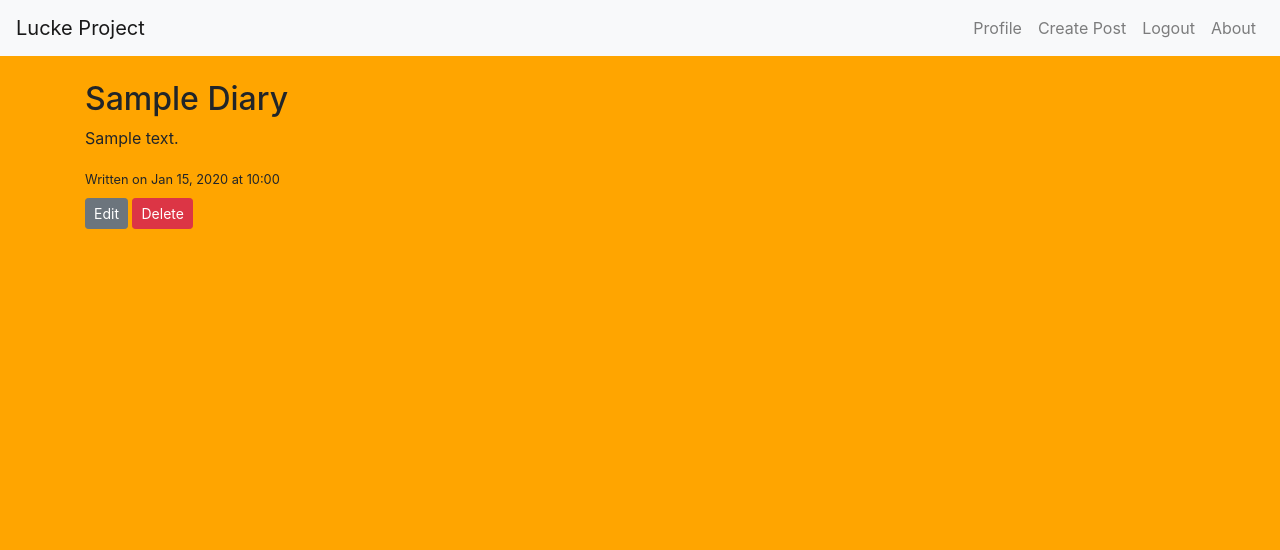
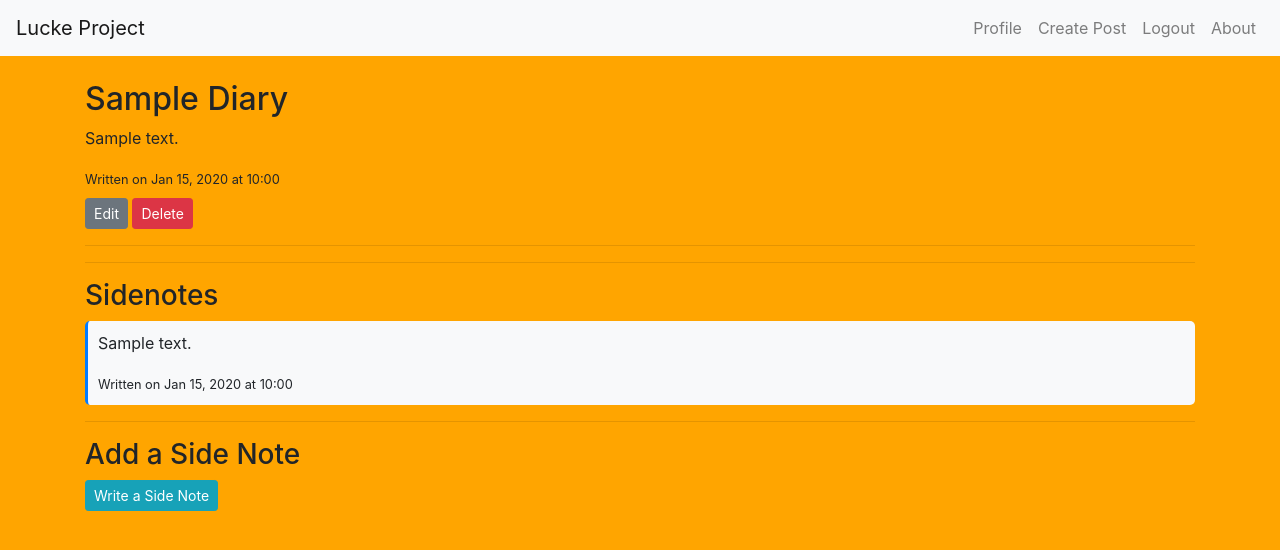
Before and after one commit to QAV-T/lucke, a Django app: page /diary/1/ in a window 1280 px wide. Shown: the top 550 px of the page. Run offline with Django 5.2, Linux system fonts and the light colour scheme; a user stored in the database is signed in; tables that the repository leaves empty hold one stand-in row (values such as "Sample post"); some libraries are stand-ins or nearby versions.

Commit message:
Adding a sidenote Model and implement it

```diff
--- a/lucke/diary/forms.py
+++ b/lucke/diary/forms.py
@@ -1,6 +1,6 @@
 from django import forms
 from allauth.account.forms import SignupForm
-from .models import Diary
+from .models import Diary, Sidenote
 
 class CustomSignupForm(SignupForm):
     username = forms.CharField(max_length=30, label='Username')
@@ -22,3 +22,11 @@ class DiaryForm(forms.ModelForm):
             'title': forms.TextInput(attrs={'class': 'form-control'}),
             'content': forms.Textarea(attrs={'class': 'form-control'}),
         }
+
+class SidenoteForm(forms.ModelForm):
+    class Meta:
+        model = Sidenote
+        fields = ['content']
+        widgets = {
+            'content': forms.Textarea(attrs={'class': 'form-control'}),
+        }
--- a/lucke/diary/models.py
+++ b/lucke/diary/models.py
@@ -1,14 +1,15 @@
 from django.db import models
 from django.contrib.auth.models import User
+
 # Create your models here.
 
 
-class login(models.Model):
-    username = models.CharField(max_length=20)
-    password = models.CharField(max_length=20)
+# class login(models.Model):
+#     username = models.CharField(max_length=20)
+#     password = models.CharField(max_length=20)
 
-    def __str__(self):
-        return self.username
+#     def __str__(self):
+#         return self.username
 
 class Diary(models.Model):
     title = models.CharField(max_length=200)
@@ -18,3 +19,12 @@ class Diary(models.Model):
 
     def __str__(self):
         return self.title
+
+class Sidenote(models.Model):
+    diary = models.ForeignKey(Diary, on_delete=models.CASCADE, related_name='sidenotes')
+    author = models.ForeignKey(User, on_delete=models.CASCADE)
+    content = models.TextField()
+    created_at = models.DateTimeField(auto_now_add=True)
+
+    def __str__(self):
+            return f'Sidenote by {self.author} on {self.diary}'
--- a/lucke/diary/views.py
+++ b/lucke/diary/views.py
@@ -1,8 +1,11 @@
 from django.shortcuts import render, redirect, get_object_or_404
 from django.contrib.auth.decorators import login_required
 from allauth.account.views import SignupView
-from .models import Diary
-from .forms import DiaryForm
+from django.http import JsonResponse
+from .models import Diary, Sidenote
+from .forms import DiaryForm, SidenoteForm
+from django.template.loader import render_to_string
+
 
 class CustomSignupView(SignupView):
     def form_valid(self, form):
@@ -49,7 +52,25 @@ def profile_view(request):
 @login_required
 def diary_detail(request, diary_id):
     diary = get_object_or_404(Diary, id=diary_id, author=request.user)
-    return render(request, 'diary_detail.html', {'diary': diary})
+    sidenotes = Sidenote.objects.filter(diary=diary).order_by('created_at')
+
+    if request.method == 'POST':
+        form = SidenoteForm(request.POST)
+        if form.is_valid():
+            sidenote = form.save(commit=False)
+            sidenote.diary = diary
+            sidenote.author = request.user
+            sidenote.save()
+            if request.headers.get('x-requested-with') == 'XMLHttpRequest':
+                sidenotes_html = render_to_string('sidenotes_list.html', {'sidenotes': sidenotes})
+                return JsonResponse({'sidenotes_html': sidenotes_html})
+        return render(request, 'diary_detail.html', {'diary': diary})
+    else:
+        form = SidenoteForm()
+    return render(request, 'diary_detail.html', {'diary': diary, 'sidenotes': sidenotes, 'form': form})
+
+
+
 
 @login_required
 def diary_edit(request, diary_id):
--- a/lucke/static/css/styles.css
+++ b/lucke/static/css/styles.css
@@ -21,3 +21,20 @@ body {
 .navbar {
   margin-bottom: 20px;
 }
+
+.sidenote {
+  border-left: 3px solid #007bff;
+  padding-left: 10px;
+  margin-bottom: 10px;
+  background-color: #f8f9fa;
+  padding: 10px;
+  border-radius: 5px;
+}
+
+#sidenoteFormContainer {
+  margin-top: 15px;
+}
+
+#showSidenoteForm {
+  margin-bottom: 10px;
+}
--- a/lucke/templates/diary_detail.html
+++ b/lucke/templates/diary_detail.html
@@ -12,4 +12,56 @@
         <a href="{% url 'diary_delete' diary.id %}" class="btn btn-danger btn-sm">Delete</a>
     </div>
 </div>
+
+<hr>
+
+<hr>
+
+<h3>Sidenotes</h3>
+    <div id="sidenotes-container">
+        {% include 'sidenotes_list.html' with sidenotes=sidenotes %}
+    </div>
+
+    <hr>
+
+    <h3>Add a Side Note</h3>
+    <button id="showSidenoteForm" class="btn btn-info btn-sm">Write a Side Note</button>
+    <div id="sidenoteFormContainer" style="display:none;">
+        <form id="sidenoteForm" method="POST">
+            {% csrf_token %}
+            {{ form.as_p }}
+            <button type="submit" class="btn btn-primary">Add Side Note</button>
+        </form>
+    </div>
+</div>
+
+<script>
+    document.getElementById('showSidenoteForm').addEventListener('click', function() {
+        var formContainer = document.getElementById('sidenoteFormContainer');
+        formContainer.style.display = (formContainer.style.display === "none") ? "block" : "none";
+    });
+
+    document.getElementById('sidenoteForm').addEventListener('submit', function(event) {
+        event.preventDefault();
+        var form = event.target;
+        var formData = new FormData(form);
+
+        fetch("{% url 'diary_detail' diary.id %}", {
+            method: 'POST',
+            body: formData,
+            headers: {
+                'X-Requested-With': 'XMLHttpRequest',
+                'X-CSRFToken': '{{ csrf_token }}'
+            }
+        })
+        .then(response => response.json())
+        .then(data => {
+            if (data.sidenotes_html) {
+                document.getElementById('sidenotes-container').innerHTML = data.sidenotes_html;
+                form.reset();
+                document.getElementById('sidenoteFormContainer').style.display = 'none';
+            }
+        });
+    });
+</script>
 {% endblock %}
--- /dev/null
+++ b/lucke/templates/sidenotes_list.html
@@ -0,0 +1,8 @@
+<div class="sidenotes-list">
+    {% for sidenote in sidenotes %}
+        <div class="sidenote">
+            <p>{{ sidenote.content }}</p>
+            <small>Written on {{ sidenote.created_at|date:"M d, Y" }} at {{ sidenote.created_at|time:"H:i" }}</small>
+        </div>
+    {% endfor %}
+</div>
```
Also changed, not shown: lucke/diary/migrations/0004_delete_login.py (added), lucke/diary/migrations/0005_sidenote.py (added).
